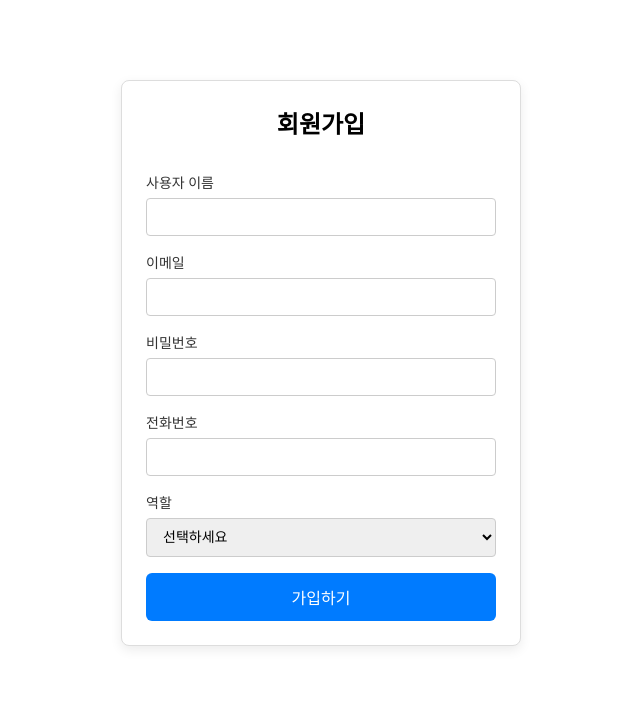
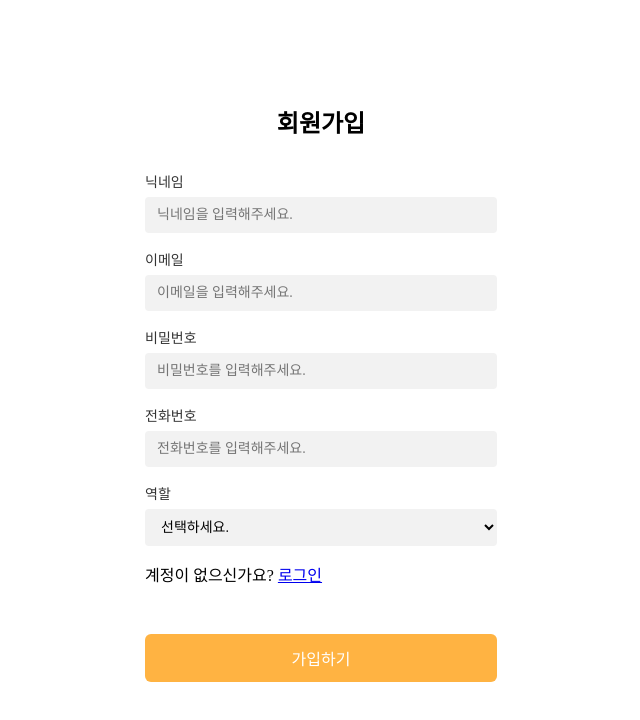
Before and after one commit to server-ticketingproject/frontend, a React (Vite) app: page /signin in a window 1280 px wide. Shown: the top 720 px of the page, without its empty margins (319-959 px from the left). Built offline with nearby package versions, Linux system fonts and the light colour scheme; a web font is replaced by a local one.

Commit message:
sign detail

```diff
--- a/src/pages/LoginPage/index.tsx
+++ b/src/pages/LoginPage/index.tsx
@@ -43,13 +43,15 @@ const LoginPage: React.FC = () => {
             <form onSubmit={handleSubmit}>
                 <div className={styles.loginBox}>
                     <div className={styles.inputGroup}>
-                    <label htmlFor="email">이름</label>
+                    <label htmlFor="email">닉네임</label>
                     <input
                         id="email"
                         type="text"
                         value={email}
                         onChange={e => setEmail(e.target.value)}
                         className={styles.input}
+                        placeholder="닉네임을 입력하세요."
+
                     />
                     </div>
                     <div className={styles.inputGroup}>
@@ -61,6 +63,7 @@ const LoginPage: React.FC = () => {
                             onChange={e => setPassword(e.target.value)}
                             className={styles.input}
                             required
+                            placeholder="비밀번호를 입력하세요."
                         />
                     </div>
                 </div>
--- a/src/pages/SigninPage/index.tsx
+++ b/src/pages/SigninPage/index.tsx
@@ -1,6 +1,7 @@
 import { useState } from 'react';
 import styles from './style.module.css';
 import signIn from '../../features/signin';
+import COLORS from '../../styles/colors';
 
 export default function SigninPage() {
   const [formData, setFormData] = useState({
@@ -34,13 +35,14 @@ export default function SigninPage() {
         <h2>회원가입</h2>
 
         <label>
-          사용자 이름
+          닉네임
           <input
             type="text"
             name="username"
             value={formData.username}
             onChange={handleChange}
             required
+            placeholder="닉네임을 입력해주세요."
           />
         </label>
 
@@ -52,6 +54,8 @@ export default function SigninPage() {
             value={formData.email}
             onChange={handleChange}
             required
+            placeholder="이메일을 입력해주세요."
+
           />
         </label>
 
@@ -63,6 +67,7 @@ export default function SigninPage() {
             value={formData.password}
             onChange={handleChange}
             required
+            placeholder="비밀번호를 입력해주세요."
           />
         </label>
 
@@ -74,20 +79,26 @@ export default function SigninPage() {
             value={formData.phone}
             onChange={handleChange}
             required
+            placeholder="전화번호를 입력해주세요."
           />
         </label>
 
         <label>
           역할
           <select name="role" value={formData.role} onChange={handleChange} required>
-            <option value="">선택하세요</option>
+            <option value="">선택하세요.</option>
             <option value="performer">공연자</option>
             <option value="user">일반 사용자</option>
             <option value="stage_manager">무대 관리자</option>
           </select>
         </label>
-
-        <button type="submit">가입하기</button>
+        <div className={styles.loginPrompt}>
+                계정이 없으신가요?{' '}
+                <a href="/login" className={styles.loginLink}>
+                    로그인
+                </a>
+        </div>
+        <button type="submit" style={{background : COLORS.brandPrimary}}>가입하기</button>
       </form>
     </div>
   );
--- a/src/pages/SigninPage/style.module.css
+++ b/src/pages/SigninPage/style.module.css
@@ -4,9 +4,7 @@
   margin: 80px auto;
   padding: 24px;
   background-color: #ffffff;
-  border: 1px solid #ddd;
   border-radius: 8px;
-  box-shadow: 0 4px 12px rgba(0, 0, 0, 0.08);
 }
 
 .form {
@@ -32,21 +30,18 @@ select {
   padding: 10px 12px;
   font-size: 14px;
   margin-top: 6px;
-  border: 1px solid #ccc;
+  border: none;
   border-radius: 4px;
+  background-color: #f2f2f2;
 }
 
 button {
   padding: 12px;
   font-size: 16px;
-  background-color: #007bff;
   color: white;
   border: none;
   border-radius: 6px;
   cursor: pointer;
   transition: background-color 0.2s ease;
+  margin-top: 32px;
 }
-
-button:hover {
-  background-color: #0056b3;
-}
```
